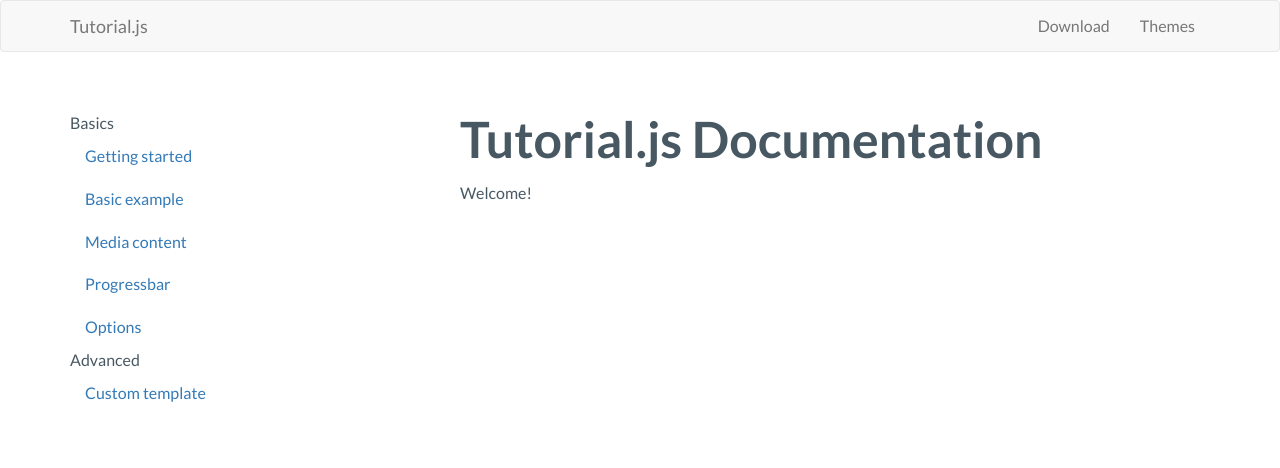
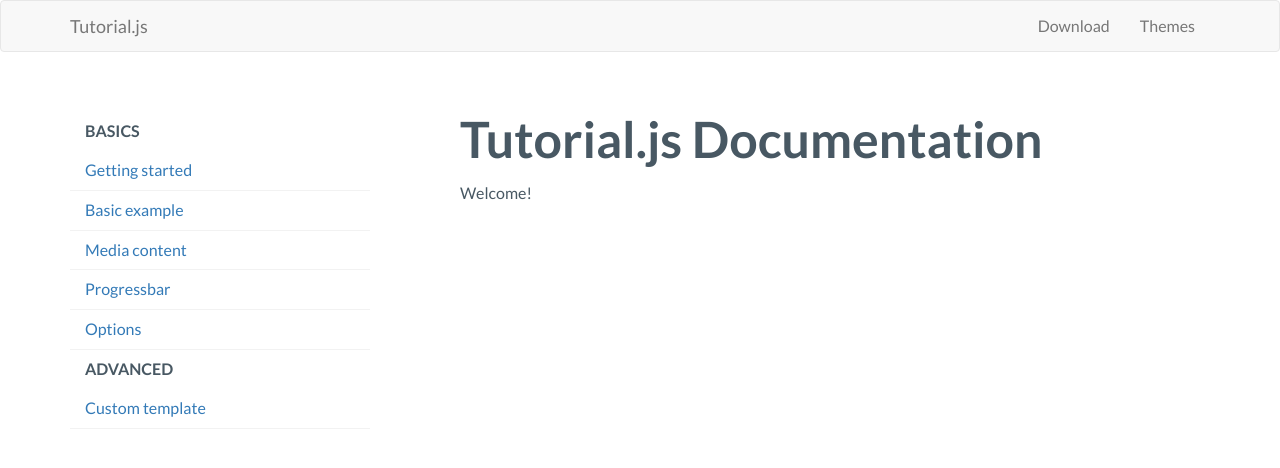
Before and after one commit to tutorialjs/tutorialjs.github.io, a Jekyll site: the page built from index.html, in a window 1280 px wide. Shown: the top 468 px of the page. Built offline with Jekyll 4.4.1, drawn with Linux system fonts in a browser that asks for light colours; nearby versions of some CDN libraries.

Commit message:
styled sidebar

```diff
--- a/_includes/sidebar.html
+++ b/_includes/sidebar.html
@@ -1,4 +1,4 @@
-<ul class="nav nav-list affix" data-spy="affix">
+<ul id="sidenav" class="nav nav-list affix" data-spy="affix">
     <li class="nav-header">Basics</li>
     <li><a href="#">Getting started</a></li>
     <li><a href="#">Basic example</a></li>
--- a/assets/css/style.css
+++ b/assets/css/style.css
@@ -74,6 +74,25 @@ pre {
     margin-top: 100%;
 }
 
+#sidenav {
+    width:300px;
+}
+
+#sidenav li.nav-header {
+    padding: 8px 15px;
+    text-transform: uppercase;
+    font-weight: 700;
+}
+
+#sidenav li a {
+    border-bottom: 1px solid #f2f2f2;
+    padding: 8px 15px;
+}
+
+#sidenav a:hover {
+    background: #f9f9f9 !important;
+}
+
 @media (max-width: 600px) {
     .section {
         width:100%;
```
